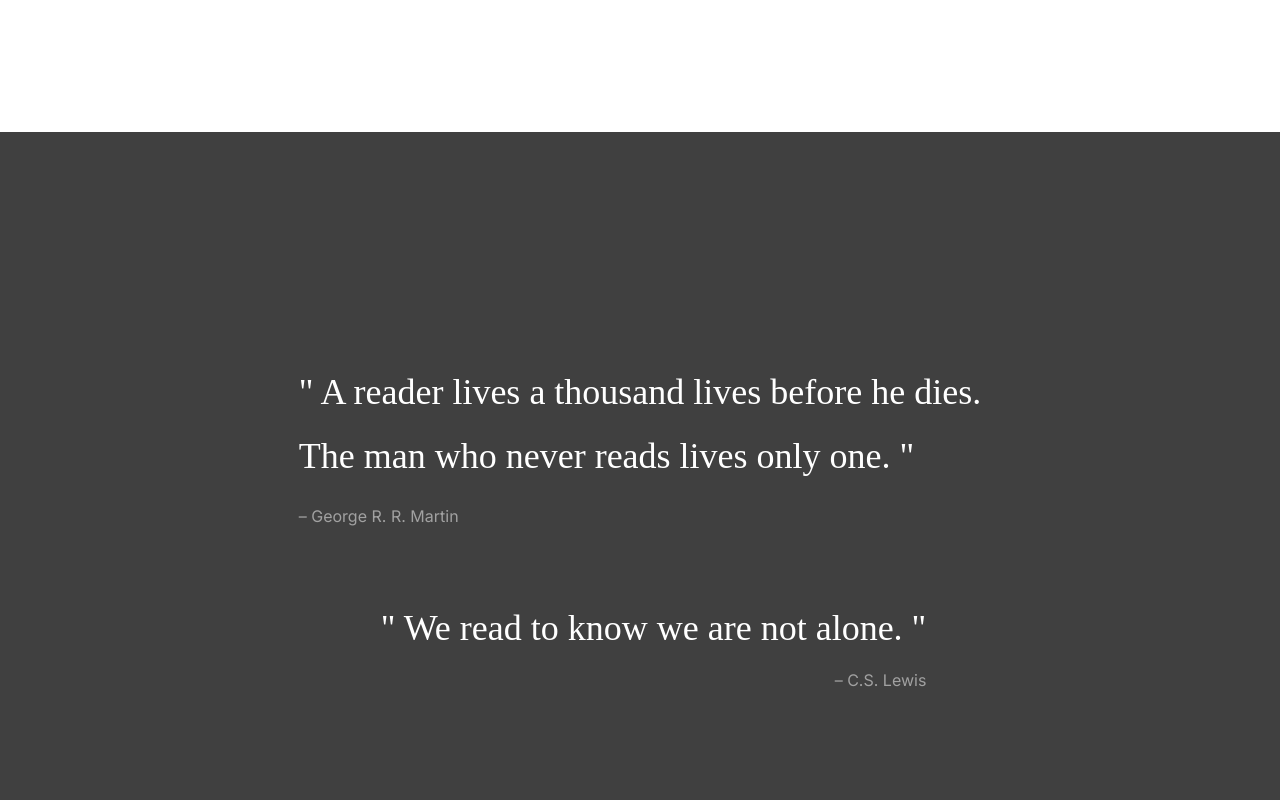
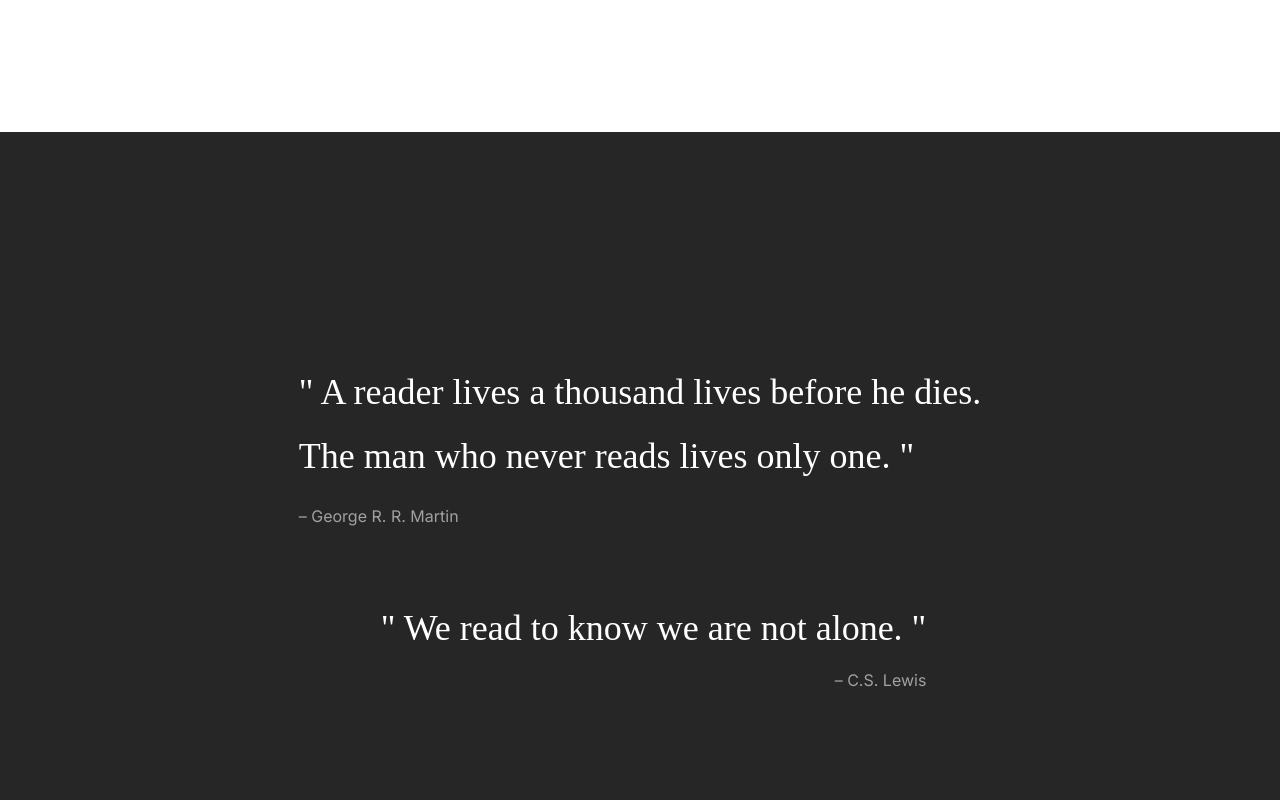
Before and after one commit to Gauravkatnoria12/BOOKERA, a React (Vite) app in the folder frontend/: page / in a window 1280 px wide. Shown: the part 900-1700 px from the top of the page. Built offline with nearby package versions, Linux system fonts and the light colour scheme; a web font is replaced by a local one.

Commit message:
text section bg

```diff
--- a/frontend/src/App.jsx
+++ b/frontend/src/App.jsx
@@ -38,7 +38,7 @@
 
       {/* TEXT */}
 
-      <section className='h-screen w-full bg-neutral-700 flex flex-col justify-center items-center text-white'>
+      <section className='h-screen w-full bg-neutral-800 flex flex-col justify-center items-center text-white'>
 
         <div className=' flex flex-col justify-center'>
           <h2 className='font-wind text-4xl'>" A reader lives a thousand lives before he dies.</h2>
```
